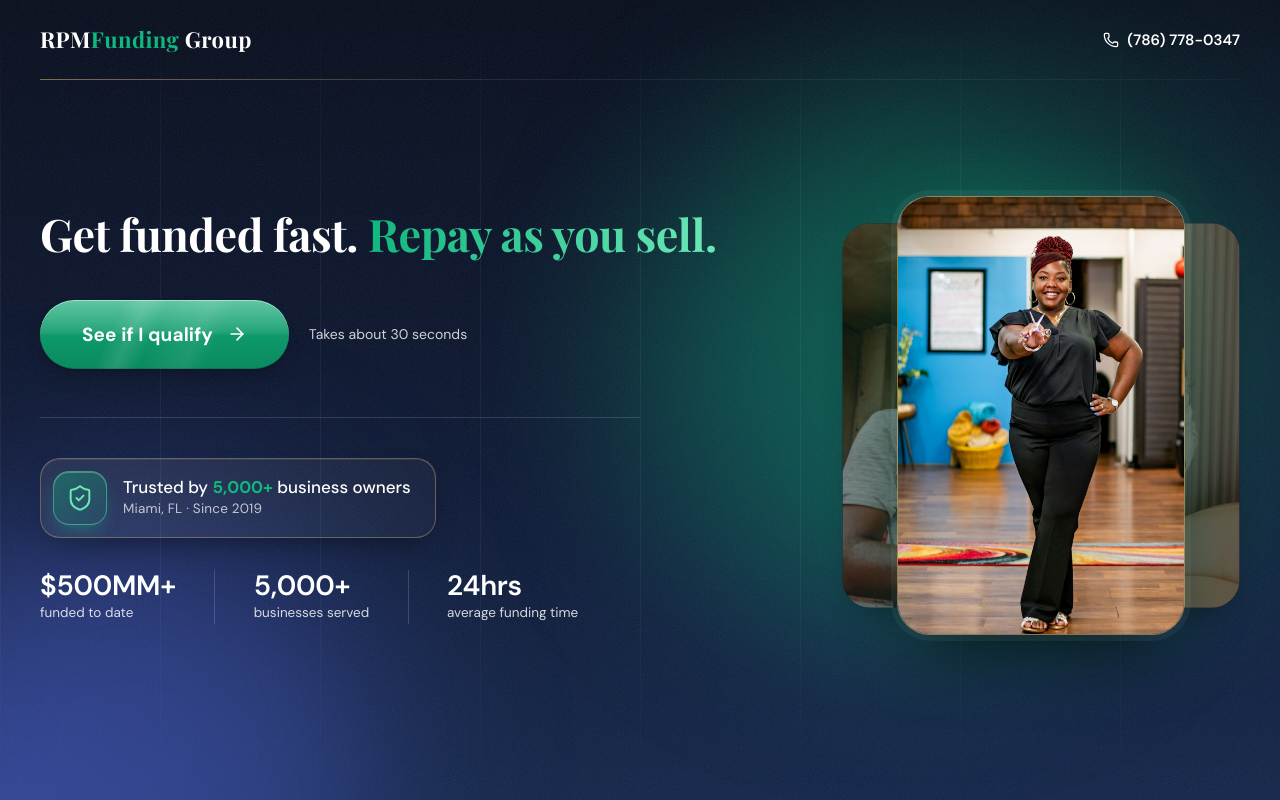
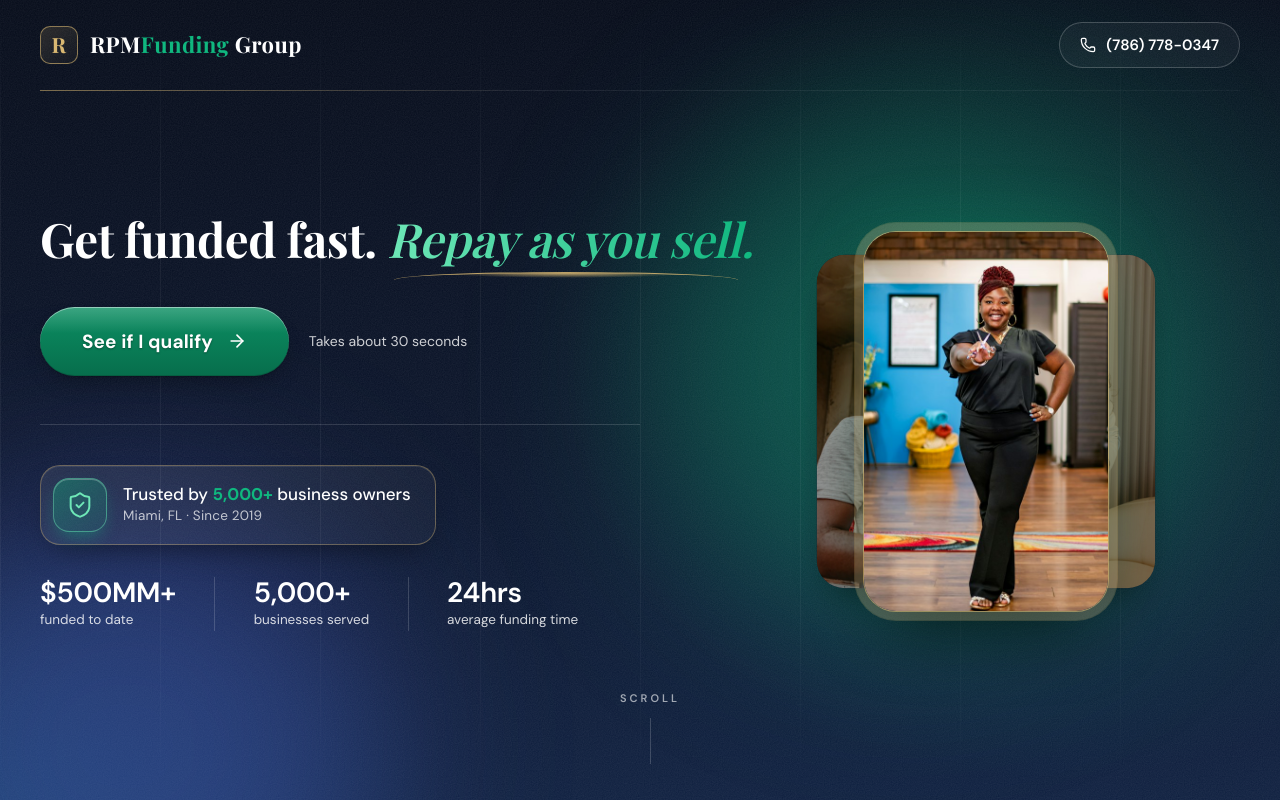
Before and after one commit to SofttikTech/client-rpm-funding-landing, a React (Vite) app: page / in a window 1280 px wide. Shown: the top 800 px of the page. Built offline with nearby package versions, Linux system fonts and the light colour scheme.

Commit message:
Hero premium details (monogram logo, italic serif accent with champagne underline, bigger photo stack with mat, scroll cue); readable button; opaque photo cards

```diff
--- a/src/components/CtaButton/CtaButton.css
+++ b/src/components/CtaButton/CtaButton.css
@@ -1,16 +1,17 @@
-.rpm-cta-btn { position: relative; overflow: hidden; display: inline-flex; align-items: center; justify-content: center; gap: 14px; padding: 22px 42px; border: none; border-radius: 999px; background: linear-gradient(180deg, #11a974 0%, #0a8a60 100%); color: #fff; font-family: inherit; font-size: 19px; font-weight: 700; letter-spacing: 0.1px; cursor: pointer; --tx: 0px; --ty: 0px; --lift: 0px; --s: 1; transform: translate3d(var(--tx), calc(var(--ty) + var(--lift)), 0) scale(var(--s)); box-shadow: inset 0 1px 0 rgba(255, 255, 255, 0.45), inset 0 -1px 0 rgba(0, 0, 0, 0.15), 0 1px 2px rgba(0, 0, 0, 0.2), 0 12px 24px -10px rgba(0, 0, 0, 0.32); transition: transform 0.25s ease-out, background-color 0.3s ease-in-out, box-shadow 0.3s ease-in-out; }
+.rpm-cta-btn { position: relative; overflow: hidden; display: inline-flex; align-items: center; justify-content: center; gap: 14px; padding: 22px 42px; border: none; border-radius: 999px; background: linear-gradient(180deg, #0c8f63 0%, #076e4c 100%); color: #fff; font-family: inherit; font-size: 19px; font-weight: 700; letter-spacing: 0.1px; cursor: pointer; --tx: 0px; --ty: 0px; --lift: 0px; --s: 1; transform: translate3d(var(--tx), calc(var(--ty) + var(--lift)), 0) scale(var(--s)); box-shadow: inset 0 1px 0 rgba(255, 255, 255, 0.45), inset 0 -1px 0 rgba(0, 0, 0, 0.15), 0 1px 2px rgba(0, 0, 0, 0.2), 0 12px 24px -10px rgba(0, 0, 0, 0.32); transition: transform 0.25s ease-out, background-color 0.3s ease-in-out, box-shadow 0.3s ease-in-out; }
 .rpm-cta-btn::before { content: ''; position: absolute; inset: 0; background: radial-gradient(130px circle at var(--mx, 50%) var(--my, 50%), rgba(255, 255, 255, 0.3), transparent 65%); opacity: 0; transition: opacity 0.3s ease-in-out; pointer-events: none; }
-.rpm-cta-btn:hover { --lift: -3px; background: linear-gradient(180deg, #14b57d 0%, #0c9568 100%); box-shadow: inset 0 1px 0 rgba(255, 255, 255, 0.55), inset 0 -1px 0 rgba(0, 0, 0, 0.15), 0 1px 2px rgba(0, 0, 0, 0.2), 0 18px 30px -10px rgba(0, 0, 0, 0.38); }
+.rpm-cta-btn:hover { --lift: -3px; background: linear-gradient(180deg, #0e9b6b 0%, #087853 100%); box-shadow: inset 0 1px 0 rgba(255, 255, 255, 0.55), inset 0 -1px 0 rgba(0, 0, 0, 0.15), 0 1px 2px rgba(0, 0, 0, 0.2), 0 18px 30px -10px rgba(0, 0, 0, 0.38); }
 .rpm-cta-btn:hover::before { opacity: 1; }
 .rpm-cta-btn:active { --s: 0.96; }
 .rpm-cta-btn:focus-visible { outline: 2px solid #6ee7b7; outline-offset: 3px; }
 
-.rpm-cta-btn-gloss { position: absolute; inset: 0; border-radius: inherit; pointer-events: none; background: linear-gradient(180deg, rgba(255, 255, 255, 0.34) 0%, rgba(255, 255, 255, 0.1) 46%, rgba(255, 255, 255, 0) 52%), linear-gradient(115deg, rgba(255, 255, 255, 0) 30%, rgba(255, 255, 255, 0.12) 38%, rgba(255, 255, 255, 0) 46%, rgba(255, 255, 255, 0.08) 62%, rgba(255, 255, 255, 0) 70%); }
-.rpm-cta-btn-gloss::before, .rpm-cta-btn-gloss::after { content: ''; position: absolute; top: -20%; bottom: -20%; left: -70px; width: 34px; transform: skewX(-24deg); background: linear-gradient(90deg, rgba(255, 255, 255, 0), rgba(255, 255, 255, 0.65), rgba(255, 255, 255, 0)); animation: rpm-cta-crystal 3.6s cubic-bezier(0.45, 0, 0.25, 1) infinite; }
-.rpm-cta-btn-gloss::after { width: 12px; margin-left: 46px; animation-delay: 0.08s; opacity: 0.8; }
+.rpm-cta-btn-gloss { position: absolute; inset: 0; border-radius: inherit; pointer-events: none; background: linear-gradient(180deg, rgba(255, 255, 255, 0.2) 0%, rgba(255, 255, 255, 0) 38%); }
+.rpm-cta-btn-gloss::before, .rpm-cta-btn-gloss::after { content: ''; position: absolute; top: -20%; bottom: -20%; left: -70px; width: 26px; transform: skewX(-24deg); background: linear-gradient(90deg, rgba(255, 255, 255, 0), rgba(255, 255, 255, 0.3), rgba(255, 255, 255, 0)); animation: rpm-cta-crystal 3.6s cubic-bezier(0.45, 0, 0.25, 1) infinite; }
+.rpm-cta-btn-gloss::after { width: 8px; margin-left: 40px; animation-delay: 0.08s; opacity: 0.7; }
 .rpm-cta-btn:hover .rpm-cta-btn-gloss::before, .rpm-cta-btn:hover .rpm-cta-btn-gloss::after { animation-duration: 1.5s; }
 @keyframes rpm-cta-crystal { 0% { left: -70px; } 55%, 100% { left: calc(100% + 40px); } }
-.rpm-cta-btn-label, .rpm-cta-btn-arrow { position: relative; }
+.rpm-cta-btn-label, .rpm-cta-btn-arrow { position: relative; z-index: 1; }
+.rpm-cta-btn-label { text-shadow: 0 1px 2px rgba(0, 0, 0, 0.35); }
 .rpm-cta-btn-arrow { display: block; width: 20px; height: 20px; overflow: hidden; }
 .rpm-cta-btn-arrow svg { position: absolute; inset: 0; transition: transform 0.4s cubic-bezier(0.65, 0, 0.35, 1); }
 .rpm-cta-btn-arrow-in { transform: translateX(-130%); }
--- a/src/components/Hero/Hero.css
+++ b/src/components/Hero/Hero.css
@@ -1,4 +1,4 @@
-.rpm-hero { position: relative; overflow: hidden; display: flex; flex-direction: column; min-height: 100vh; min-height: 100svh; color: #fff; padding-bottom: 72px; background: radial-gradient(ellipse 60% 70% at 80% 42%, rgba(16, 183, 127, 0.22), transparent 70%), radial-gradient(ellipse 45% 50% at 0% 100%, rgba(70, 90, 210, 0.3), transparent 70%), linear-gradient(180deg, #050b1a 0%, #0a1530 55%, #112347 100%); }
+.rpm-hero { position: relative; overflow: hidden; display: flex; flex-direction: column; min-height: 100vh; min-height: 100svh; color: #fff; padding-bottom: 72px; background: radial-gradient(ellipse 55% 75% at 82% 45%, rgba(16, 183, 127, 0.24), transparent 70%), radial-gradient(ellipse 50% 50% at 0% 100%, rgba(14, 90, 120, 0.35), transparent 70%), linear-gradient(180deg, #040a18 0%, #091329 55%, #0e1f3f 100%); }
 .rpm-hero::before { content: ''; position: absolute; inset: 0; background-image: var(--rpm-grain); background-size: 180px 180px; opacity: 0.14; pointer-events: none; }
 .rpm-hero::after { content: ''; position: absolute; inset: 0; background-image: repeating-linear-gradient(90deg, rgba(255, 255, 255, 0.05) 0, rgba(255, 255, 255, 0.05) 1px, transparent 1px, transparent 160px); -webkit-mask-image: linear-gradient(180deg, transparent 0, #000 25%, #000 70%, transparent 100%); mask-image: linear-gradient(180deg, transparent 0, #000 25%, #000 70%, transparent 100%); pointer-events: none; }
 .rpm-hero-glow { will-change: transform; position: absolute; border-radius: 50%; filter: blur(90px); pointer-events: none; }
@@ -6,17 +6,24 @@
 .rpm-hero-glow-b { width: 520px; height: 520px; left: -160px; bottom: -220px; background: rgba(90, 110, 235, 0.3); animation: rpm-hero-drift-b 18s ease-in-out infinite alternate; }
 .rpm-hero-inner { position: relative; z-index: 1; flex: 1; display: flex; flex-direction: column; width: 100%; }
 .rpm-hero-grid { margin: auto 0; }
+.rpm-hero-scroll { position: absolute; left: 50%; bottom: 36px; z-index: 3; display: flex; flex-direction: column; align-items: center; gap: 10px; margin-left: -20px; font-size: 11px; font-weight: 600; letter-spacing: 3px; text-transform: uppercase; color: rgba(255, 255, 255, 0.6); }
+.rpm-hero-scroll-line { position: relative; width: 1px; height: 46px; background: rgba(255, 255, 255, 0.18); overflow: hidden; }
+.rpm-hero-scroll-line::after { content: ''; position: absolute; left: 0; top: -50%; width: 1px; height: 50%; background: linear-gradient(180deg, transparent, #d9b872); animation: rpm-hero-scroll 2.2s ease-in-out infinite; }
+@keyframes rpm-hero-scroll { 0% { top: -50%; } 100% { top: 110%; } }
 .rpm-hero-curve { position: absolute; left: 0; right: 0; bottom: -1px; width: 100%; height: 110px; display: block; fill: var(--rpm-bg); transform: translate3d(0, 110px, 0); will-change: transform; pointer-events: none; z-index: 2; }
 .rpm-hero-glow-wrap { position: absolute; inset: 0; pointer-events: none; will-change: transform; }
 
 .rpm-hero-top { display: flex; justify-content: space-between; align-items: center; padding: 22px 0; margin-bottom: clamp(12px, 3vh, 36px); border-bottom: 1px solid transparent; border-image: linear-gradient(90deg, rgba(217, 184, 114, 0.55), rgba(255, 255, 255, 0.08) 40%, rgba(255, 255, 255, 0.04)) 1; }
-.rpm-hero-logo { font-family: var(--rpm-font-head); font-size: 22px; font-weight: 700; letter-spacing: 0.4px; }
+.rpm-hero-logo { display: inline-flex; align-items: center; gap: 12px; font-family: var(--rpm-font-head); font-size: 22px; font-weight: 700; letter-spacing: 0.4px; }
+.rpm-hero-logo-mark { display: flex; align-items: center; justify-content: center; width: 38px; height: 38px; border-radius: 10px; font-style: normal; font-size: 21px; color: #d9b872; border: 1px solid rgba(217, 184, 114, 0.6); background: linear-gradient(145deg, rgba(217, 184, 114, 0.16), rgba(217, 184, 114, 0.03)); }
 .rpm-hero-logo b { color: var(--rpm-emerald); font-weight: 700; }
-.rpm-hero-phone { display: inline-flex; align-items: center; gap: 8px; font-weight: 600; font-size: 15px; color: #fff; }
+.rpm-hero-phone { display: inline-flex; align-items: center; gap: 10px; padding: 10px 20px; border-radius: 999px; border: 1px solid rgba(255, 255, 255, 0.2); background: rgba(255, 255, 255, 0.04); font-weight: 600; font-size: 15px; color: #fff; transition: border-color 0.3s ease-in-out, background-color 0.3s ease-in-out; }
+.rpm-hero-phone:hover { border-color: rgba(217, 184, 114, 0.7); background: rgba(217, 184, 114, 0.08); }
 
-.rpm-hero-grid { display: grid; grid-template-columns: 1.3fr 0.7fr; gap: 64px; align-items: center; }
-.rpm-hero-title { font-family: var(--rpm-font-head); font-size: clamp(30px, min(3.5vw, 6vh), 54px); white-space: nowrap; line-height: 1.15; font-weight: 700; letter-spacing: -0.5px; margin-bottom: clamp(26px, 5vh, 52px); }
-.rpm-hero-title em { font-style: normal; background: linear-gradient(90deg, var(--rpm-emerald), #6ee7b7); -webkit-background-clip: text; background-clip: text; color: transparent; }
+.rpm-hero-grid { display: grid; grid-template-columns: 1.2fr 0.8fr; gap: 64px; align-items: center; }
+.rpm-hero-title { font-family: var(--rpm-font-head); font-size: clamp(30px, min(3.7vw, 6.4vh), 58px); white-space: nowrap; line-height: 1.15; font-weight: 700; letter-spacing: -0.5px; margin-bottom: clamp(26px, 5vh, 52px); }
+.rpm-hero-title em { position: relative; font-style: italic; font-weight: 600; background: linear-gradient(90deg, #6ee7b7, #10b77f); -webkit-background-clip: text; background-clip: text; color: transparent; }
+.rpm-hero-title em::after { content: ''; position: absolute; left: 2%; right: 4%; bottom: -10px; height: 7px; background: radial-gradient(ellipse 50% 100% at 50% 0, rgba(217, 184, 114, 0.9), rgba(217, 184, 114, 0) 70%); border-top: 1.5px solid rgba(217, 184, 114, 0.85); border-radius: 50% 50% 0 0 / 100% 100% 0 0; }
 .rpm-hero-actions { display: flex; align-items: center; flex-wrap: wrap; gap: 16px 20px; margin-bottom: clamp(30px, 6vh, 64px); }
 .rpm-hero-arrow { font-style: normal; }
 .rpm-hero-note { font-size: 14px; color: rgba(255, 255, 255, 0.8); }
@@ -35,15 +42,12 @@
 .rpm-hero-trust-label { white-space: nowrap; font-size: 13.5px; font-weight: 400; color: rgba(255, 255, 255, 0.82); }
 
 .rpm-hero-visual { position: relative; }
-.rpm-hero-carousel { will-change: transform; position: relative; margin-left: auto; width: min(100%, calc((100svh - 150px) / 1.1)); aspect-ratio: 1 / 1.1; }
+.rpm-hero-carousel { will-change: transform; position: relative; margin-left: auto; width: min(100%, calc((100svh - 170px) / 1.12)); aspect-ratio: 1 / 1.12; }
 .rpm-hero-carousel::before { content: ''; position: absolute; inset: 8% 6% -4%; border-radius: 50%; background: radial-gradient(closest-side, rgba(16, 183, 127, 0.35), transparent 75%); filter: blur(30px); pointer-events: none; }
-.rpm-hero-card { position: absolute; top: 0; left: 14%; width: 72%; height: 100%; border-radius: 32px; overflow: hidden; background: var(--rpm-navy-light); transform-origin: center center; transition: transform 1s cubic-bezier(0.65, 0, 0.35, 1), opacity 1s ease-in-out, filter 1s ease-in-out, box-shadow 1s ease-in-out; }
-.rpm-hero-card[data-pos='0'] { z-index: 3; transform: translateX(0) scale(1); opacity: 1; filter: brightness(1); box-shadow: 0 0 0 1px rgba(217, 184, 114, 0.55), 0 0 0 7px rgba(255, 255, 255, 0.05), 0 36px 70px -24px rgba(0, 0, 0, 0.75), 0 0 80px -20px rgba(16, 183, 127, 0.35); }
-.rpm-hero-card[data-pos='1'] { z-index: 2; transform: translateX(25.4%) scale(0.88); opacity: 0.8; filter: brightness(0.6); box-shadow: 0 20px 40px -20px rgba(0, 0, 0, 0.6); }
-.rpm-hero-card[data-pos='2'] { z-index: 1; transform: translateX(-25.4%) scale(0.88); opacity: 0.8; filter: brightness(0.6); box-shadow: 0 20px 40px -20px rgba(0, 0, 0, 0.6); }
-.rpm-hero-photo { width: 100%; height: 100%; object-fit: cover; display: block; }
-.rpm-hero-carousel { will-change: transform; position: relative; margin-left: auto; width: min(100%, calc((100svh - 150px) / 1.1)); aspect-ratio: 1 / 1.1; }
-.rpm-hero-card { position: absolute; top: 0; left: 14%; width: 72%; height: 100%; border-radius: 32px; overflow: hidden; background: var(--rpm-navy-light); transform-origin: center center; transition: transform 1s cubic-bezier(0.65, 0, 0.35, 1), opacity 1s ease-in-out, filter 1s ease-in-out, box-shadow 1s ease-in-out; }
+.rpm-hero-card { position: absolute; top: 0; left: 14%; width: 72%; height: 100%; border-radius: 32px; overflow: hidden; background: var(--rpm-navy-light); transform-origin: center center; transition: transform 1s cubic-bezier(0.65, 0, 0.35, 1), filter 1s ease-in-out, box-shadow 1s ease-in-out, z-index 0s linear 0.5s; }
+.rpm-hero-card[data-pos='0'] { z-index: 3; transform: translateX(0) scale(1); filter: brightness(1); box-shadow: 0 0 0 1px rgba(217, 184, 114, 0.6), 0 0 0 9px rgba(255, 255, 255, 0.06), 0 0 0 10px rgba(217, 184, 114, 0.22), 0 36px 70px -24px rgba(0, 0, 0, 0.75), 0 0 80px -20px rgba(16, 183, 127, 0.35); }
+.rpm-hero-card[data-pos='1'] { z-index: 2; transform: translateX(25.4%) scale(0.88); filter: brightness(0.6); box-shadow: 0 20px 40px -20px rgba(0, 0, 0, 0.6); }
+.rpm-hero-card[data-pos='2'] { z-index: 1; transform: translateX(-25.4%) scale(0.88); filter: brightness(0.6); box-shadow: 0 20px 40px -20px rgba(0, 0, 0, 0.6); }
 .rpm-hero-photo { width: 100%; height: 100%; object-fit: cover; display: block; }
 
 
@@ -54,12 +58,14 @@
 
 @media (prefers-reduced-motion: reduce) {
   .rpm-hero-glow { animation: none; }
-  .rpm-hero-card { position: absolute; top: 0; left: 14%; width: 72%; height: 100%; border-radius: 32px; overflow: hidden; background: var(--rpm-navy-light); transform-origin: center center; transition: transform 1s cubic-bezier(0.65, 0, 0.35, 1), opacity 1s ease-in-out, filter 1s ease-in-out, box-shadow 1s ease-in-out; }
+  .rpm-hero-scroll-line::after { animation: none; }
+  .rpm-hero-card { transition: none; }
 }
 
 @media (max-width: 960px) {
   .rpm-hero-grid { grid-template-columns: minmax(0, 1fr); gap: 40px; }
   .rpm-hero-title { font-size: 40px; white-space: normal; }
+  .rpm-hero-scroll { display: none; }
     .rpm-hero-visual { max-width: 460px; margin: 0 auto; width: 100%; }
     .rpm-hero-carousel { width: 100%; }
 }
--- a/src/components/Hero/Hero.jsx
+++ b/src/components/Hero/Hero.jsx
@@ -73,7 +73,7 @@ function Hero({ onApply }) {
       <span className="rpm-hero-glow rpm-hero-glow-b" />
       <div className="rpm-container rpm-hero-inner">
         <header className="rpm-hero-top">
-          <span className="rpm-hero-logo">RPM<b>Funding</b> Group</span>
+          <span className="rpm-hero-logo"><i className="rpm-hero-logo-mark">R</i><span>RPM<b>Funding</b> Group</span></span>
           <a className="rpm-hero-phone" href={PHONE_HREF}>
             <Phone size={16} strokeWidth={1.9} aria-hidden="true" />
             {PHONE_DISPLAY}
@@ -118,6 +118,8 @@ function Hero({ onApply }) {
         </div>
       </div>
 
+      <a className="rpm-hero-scroll" href="#rpm-apply" aria-label="Scroll to the application"><span className="rpm-hero-scroll-text">Scroll</span><span className="rpm-hero-scroll-line" /></a>
+
       <svg className="rpm-hero-curve" ref={curveRef} viewBox="0 0 1440 110" preserveAspectRatio="none" aria-hidden="true">
         <path d="M0,0 Q720,200 1440,0 L1440,110 L0,110 Z" />
       </svg>
```
